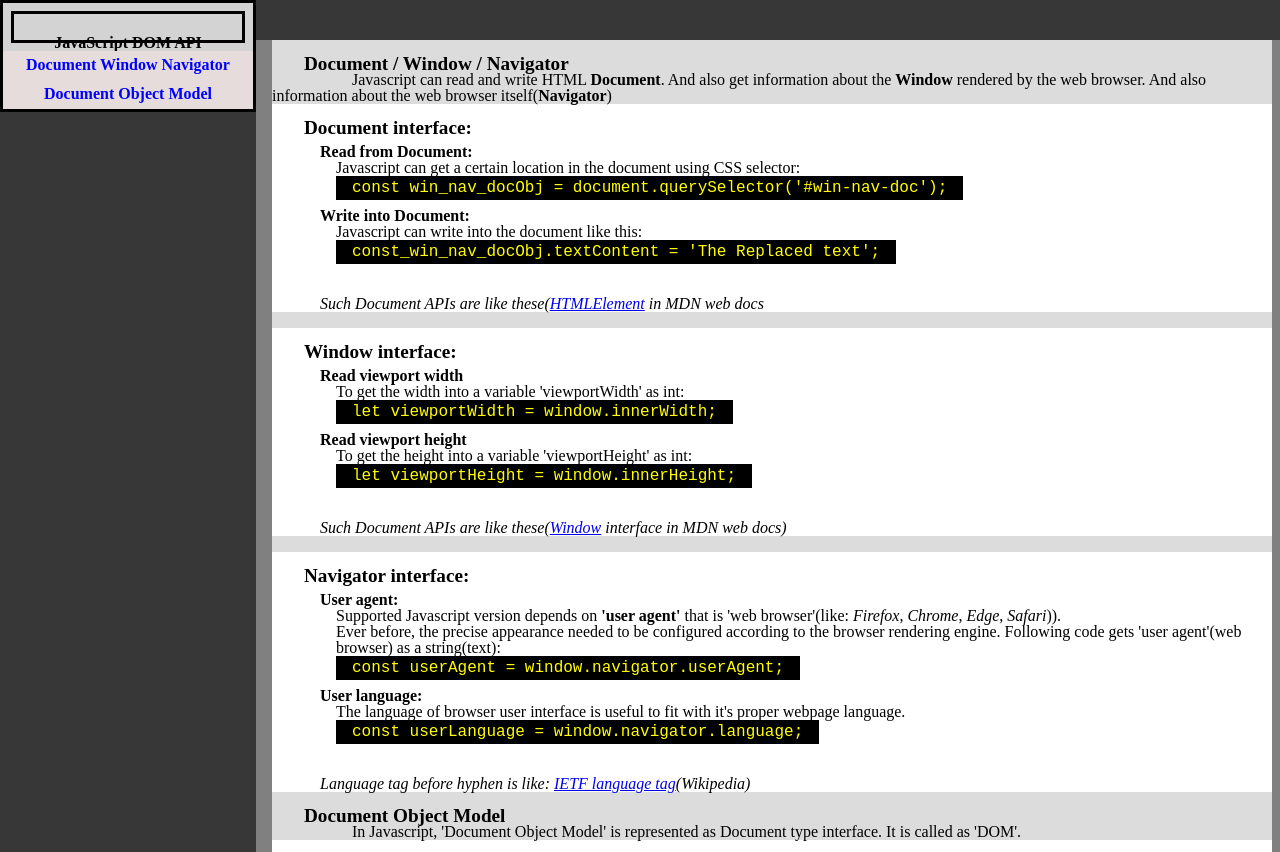
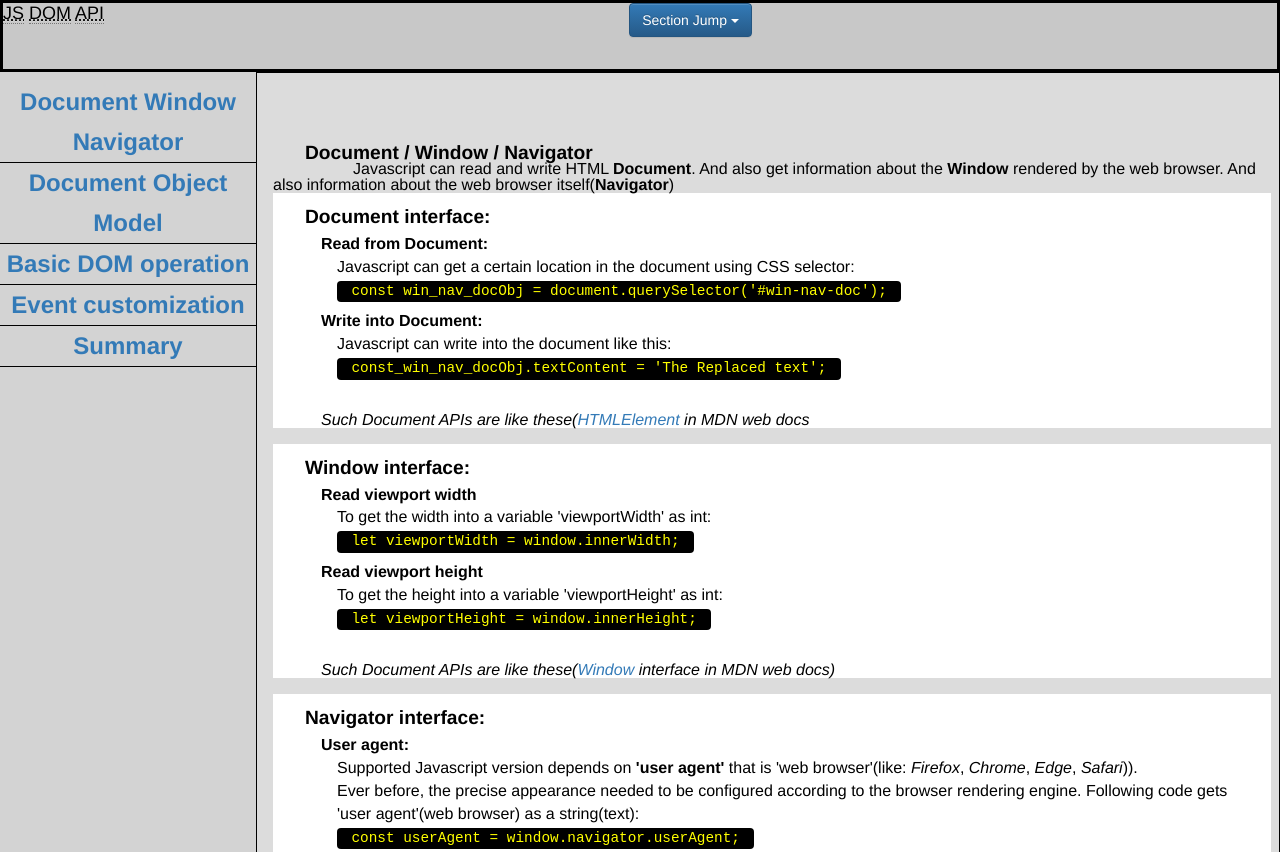
Before and after one commit to Yasukazu/ts-doc, a website: page codepen/index.html in a window 1280 px wide. Shown: the top 852 px of the page. Drawn offline with nearby package versions, Linux system fonts and the light colour scheme.

Commit message:
import from codepen

```diff
--- a/codepen/index.html
+++ b/codepen/index.html
@@ -1,25 +1,42 @@
 <!doctype html>
 <html lang="en">
+
 <head>
   <meta name="viewport" content="width=device-width, initial-scale=1.0">
   <meta charset="utf-8">
   <title>HTML Document manipulation by Javascript</title>
+  <script src="https://code.jquery.com/jquery-3.3.1.slim.min.js" integrity="sha384-q8i/X+965DzO0rT7abK41JStQIAqVgRVzpbzo5smXKp4YfRvH+8abtTE1Pi6jizo" crossorigin="anonymous"></script>
+  <link rel="stylesheet" href="https://cdn.jsdelivr.net/npm/bootstrap@3.3.7/dist/css/bootstrap.min.css" integrity="sha384-BVYiiSIFeK1dGmJRAkycuHAHRg32OmUcww7on3RYdg4Va+PmSTsz/K68vbdEjh4u" crossorigin="anonymous">
+  <link rel="stylesheet" href="https://cdn.jsdelivr.net/npm/bootstrap@3.3.7/dist/css/bootstrap-theme.min.css" integrity="sha384-rHyoN1iRsVXV4nD0JutlnGaslCJuC7uwjduW9SVrLvRYooPp2bWYgmgJQIXwl/Sp" crossorigin="anonymous">
+  <script src="https://cdn.jsdelivr.net/npm/bootstrap@3.3.7/dist/js/bootstrap.min.js" integrity="sha384-Tc5IQib027qvyjSMfHjOMaLkfuWVxZxUPnCJA7l2mCWNIpG9mGCD8wGNIcPD7Txa" crossorigin="anonymous"></script>
   <link rel="stylesheet" href="./styles.css">
 </head>
+
 <body>
-  <div class="row">
-    <div class="col-1">
-      <header>
-        <h4 title="JavaScript Document Model Application Program Interface">JavaScript DOM API</h4>
-      </header>
-      <nav id="navbar" class="navbar">
+  <nav id="nav-bar" class="nav-bar">
     <a href="#Document_Window_Navigator" class="nav-link">Document Window Navigator</a>
     <a href="#Document_Object_Model" class="nav-link">Document Object Model</a>
     <a href="#Basic_DOM_operation" class="nav-link">Basic DOM operation</a>
     <a href="#Event_customization" class="nav-link">Event customization</a>
     <a href="#Summary" class="nav-link">Summary</a>
   </nav>
+  <div class="row">
+    <div class="col-1">
+      <header>
+        <a class="navbar-brand" href="#navbar" title="JavaScript Document Model Application Program Interface"><abbr title="JavaScript">JS</abbr> <abbr title="Document Object Model">DOM</abbr> <abbr title="Application Program Interface">API</abbr></a>
+        <div class="dropdown" id="dropdown-menu">
+          <button class="btn btn-primary dropdown-toggle" type="button" id="dropdown-button" data-toggle="dropdown" aria-haspopup="true" aria-expanded="false">Section Jump <span class="caret"></span></button>
+          <ul class="dropdown-menu" aria-labelledby="about-us">
+            <li><a href="#Document_Window_Navigator" class="nav-link">Document Window Navigator</a></li>
+            <li> <a href="#Document_Object_Model" class="nav-link">Document Object Model<span class="sr-only">(current)</span></a> </li>
+            <li> <a href="#Basic_DOM_operation" class="nav-link">Basic DOM operation</a> </li>
+            <li> <a href="#Event_customization" class="nav-link">Event customization</a> </li>
+            <li> <a href="#Summary" class="nav-link">Summary</a> </li>
+          </ul>
         </div>
+      </header>
+    </div>
+
     <div class="col-2">
       <main id="main-doc">
         <section id="Document_Window_Navigator" class="main-section">
@@ -32,12 +49,14 @@
               <dd>Javascript can get a certain location in the document using CSS selector:<br>
                 <code>
                   const win_nav_docObj = document.querySelector('#win-nav-doc');
-              </code></dd>
+                </code>
+              </dd>
               <dt>Write into Document:</dt>
               <dd>Javascript can write into the document like this:<br>
                 <code>
                   const_win_nav_docObj.textContent = 'The Replaced text';
-              </code></dd>
+                </code>
+              </dd>
             </dl>
             <aside>Such Document APIs are like these(<a href="https://developer.mozilla.org/en-US/docs/Web/API/HTMLElement">HTMLElement</a> in MDN web docs</aside>
           </article>
@@ -50,7 +69,8 @@
               </dd>
               <dt>Read viewport height</dt>
               <dd>To get the height into a variable 'viewportHeight' as int:<br>
-              <code>let viewportHeight = window.innerHeight;</code></dd>
+                <code>let viewportHeight = window.innerHeight;</code>
+              </dd>
             </dl>
             <aside>Such Document APIs are like these(<a href="https://developer.mozilla.org/en-US/docs/Web/API/Window">Window</a> interface in MDN web docs)</aside>
           </article>
@@ -139,7 +159,7 @@
             <p>Use <strong>querySelector</strong> to seek for a node/element in the document. The benefit is: the same way of CSS selector GLOB (like: <em>tag</em>[*=<em>class</em>]) power of naming convention as "hypen-connected".</p>
           </article>
         </section>
-      </main>
+
         <footer>
           <p>This webpage is cited from:
             <cite><a href="https://developer.mozilla.org/en-US/docs/Learn/JavaScript/Client-side_web_APIs/Manipulating_documents">MDN|Learn/JavaScript/Client-side web APIs/Manipulating documents</a></cite>
@@ -153,8 +173,10 @@
             <label>User language: <p class="script-write" id="user-language"></p> </label>
           </div>
         </footer>
+      </main>
     </div>
   </div>
   <script type="text/Javascript" src="./event-example.js" defer></script>
 </body>
+
 </html>
--- a/codepen/styles.css
+++ b/codepen/styles.css
@@ -1,79 +1,81 @@
-*,
-*:before,
-*:after {
+*, *:before, *:after {
   box-sizing: border-box;
 }
 html {
   font-size: 16px;
 }
 body {
+  transform: none !important;
+  font-size: 1rem;
   margin: 0;
   padding: 0;
   width: auto;
   height: auto;
   border: none;
-  font-size: 1rem;
+  color: black;
   line-height: 1rem;
-  --hdr-h: 2rem; /*5vh;*/
-  --nav-h: 5rem; /*15vh;*/
-  --col-h: 7rem; /*20vh;*/
+  --hdr-h: 4.5rem;
+  --nav-h: 11rem;
+  --col-h-1: calc(var(--hdr-h) + var(--nav-h))
   overflow: auto;
-  color: black;
   background-color: rgba(55, 55, 55, 1);
 }
-p,
-main p,
-header {
-  display: inline;
+.main-section {
+  margin-top: -var(--hdr-h);
+  padding-top: var(--hdr-h);
 }
-header p {
-  padding: 0;
+p, main p, header {
+display: inline;
 }
 main {
-  padding: 0;
   background-color: gray;
-  /* margin: -3rem 0 0 -3rem;*/
-  /*scroll-padding-top: calc(var(--col-h)  + 51rem);*/
 }
-div.row {
-  /* us-14 */
+div.row { /* us-14 */
   width: 100%;
   margin: 0;
   padding: 0;
 }
 .col-1 {
+  background:rgba(200, 200, 200, 0.5);
+  height: var(--col-h-1);
   position: fixed;
   top: 0;
   left: 0;
-  width: 100%;
-  height: var(--col-h);
-  text-align: center;
-  background-color: lightgray;
-  line-height: 1rem;
-  font-size: 1rem;
-  z-index: 3;
-  border: medium solid black;
+  z-index: 999;
+  padding: 0;
+  background: rgba(200, 200, 200, 1);
+  width: 100vw;
+  height: var(--hdr-h);
+}
+.col-1 > header {
+  display: table-cell;
+  vertical-align: middle;
+}
+.col-1 > header > a {
+  color: black;
+  display: inline;
+  height: 90%;
+  text-align: middle;
+  padding: 0;
+  margin: 0;
 }
 .col-2 {
-  position: relative;
-  top: var(--col-h);
+  position: absolute;
+  top: var(--hdr-h);
   left: 0;
-  /* padding-top: var(--col-h); */
-  scroll-margin: -var(--col-h);
-  background-color: pink;
-  z-index: 2;
+  z-index: 3;
+  width: 100%;
+  scroll-padding-top: var(--hdr-h);
 }
 section {
-  display: block;
-  margin: 0.5rem 0.5rem 0.5rem 1rem;
-  padding: 0;
+  padding: 0.5rem 0.5rem 0.5rem 1rem;
+  border: thin solid black;
   background-color: rgb(220, 220, 220);
 }
 section > p {
   margin: 1rem 1rem 2rem 3rem;
 }
-main h3,
-main h4 {
+main h3, main h4 {
   padding: none;
   margin: none;
 }
@@ -84,6 +86,7 @@ section > header {
 article {
   margin: 0;
   padding: 1rem 1rem 0 2rem;
+  border-width: thin 0 0 0;
   background-color: white;
 }
 article h3 {
@@ -93,37 +96,29 @@ article h4 {
   padding: 0em 0 0em 0em;
   margin: 0;
 }
-nav {
-  justify-content: space-evenly;
-  align-items: center;
-  font-size: 1rem;
-  text-align: center;
-  margin: none;
-  padding: none;
-  overflow: hidden;
-  overflow-y: scroll;
-  height: var(--nav-h);
-  border: thin solid black;
-  border-width: medium 0 medium;
-  z-index: 4;
+body > nav {
+  display: block;
+  z-index: 0;
+  position: fixed;
+  top: var(--hdr-h);
+  left: 0;
 }
-.col-1 > header {
+.col-1  > header {
   display: block;
   text-align: center;
   margin: 0;
-  padding: 0;
+  padding:  0;
   height: var(--hdr-h);
+}
+.col-1 > header p {
+  line-height: 1rem;;
   margin: 0.5rem;
 }
-nav a {
-  font-weight: bold;
-  background-color: rgba(230, 220, 220, 1);
-  color: blue;
-  text-decoration: none;
-  display: block;
-  margin: 0 0 0 0;
-  padding: 0.4em 0em;
+h1 {
+  height: 1rem;
+  margin: 0.5rem;
 }
+
 section header {
   display: block;
   margin: -1rem 0rem -1rem 0rem;
@@ -143,48 +138,60 @@ section p {
   border-radius: 0.5em;
   font-weight: bolder;
 }
-.main-section {
-  scroll-margin: var(--col-h);
-}
-/* Wide screen -> 2-column, left column vertical scroll bar */
 @media (min-width: 540px) {
   body {
-    scroll-padding-top: 0;
     --nav-w: 16rem;
   }
-  .main-section {
-    scroll-margin: 0;
-  }
-  div.row {
-    /* display: flex;
-     flex-direction: row; */
-  }
-  .col-1 {
-    display: flex;
-    flex-direction: column;
-    /* height: 100%;  2 */
-    width: var(--nav-w); /* 100vw; */
-    margin: 0; /* -2rem 0 0 0;*/
-    /* overflow: scroll;  3 */
-    /*position: sticky;*/
-    border: medium solid black;
+ .col-1 {
+      margin: 0;
   }
   .col-1 > header {
-    border: medium solid black;
+      border:  medium  solid black;
   }
-  nav {
-    height: var(--nav-h);
-    border: none;
-    overflow-y: unset;
+ div#nav-bar {
+  width: var(--nav-w);
+ }
+ div.row {
+  z-index: 999;
+ }
+  .col-2 {
+    position: absolute;
+    top: var(--hdr-h);
+    left: var(--nav-w);
+    width: auto;
+    margin: 0;
+    background: rgba(200, 200, 200, 0.5);
+    z-index: 5;
   }
-  div.col-2 {
-    /* order: 2; */
-    position: absolute;
-    top: 0;
-    left: var(--nav-w);
-    padding-top: 0;
-    margin: 3rem 0 0 0; /* var(--nav-w);*/
+  main {
+    color: black;
   }
+  nav.nav-bar {
+    display: block;
+    text-align: center;
+    height: auto;
+    overflow-y:scroll;
+    background: lightgray;
+    position: fixed;
+    top: var(--hdr-h);
+    left: 0;
+    z-index: 999;
+    width: var(--nav-w);
+    height: 100vh;
+    line-height: 2.5rem;;
+    font-size: 1.5rem;
+    font-weight: bold;
+    color: blue;
+    text-decoration: none;
+    display: block;
+    padding: 0.4em 0em ;
+  }
+  nav a {
+    border: solid black;
+    border-width: 0 0 thin;
+    display: block;
+  }
+
 }
 article h3 {
   display: block;
@@ -209,15 +216,14 @@ article pre {
   margin: -1rem 1rem;
   padding: 1rem;
 }
-code,
-code span {
+code, code span{
   display: inline-block;
   background-color: black;
   color: yellow;
   padding: 0 1em 0 1em;
   /*margin: 0 1em 0 1em;*/
-  line-height: 1.5em;
-  font-family: monospace;
+line-height: 1.5em;
+font-family: monospace;
 }
 
 article p {
@@ -270,9 +276,3 @@ dd {
   font-weight: normal;
   margin-left: 2em;
 }
-code em {
-  color: green;
-}
-code strong {
-  color: red;
-}
```
Lines whose indentation alone changed are shown as unchanged.
